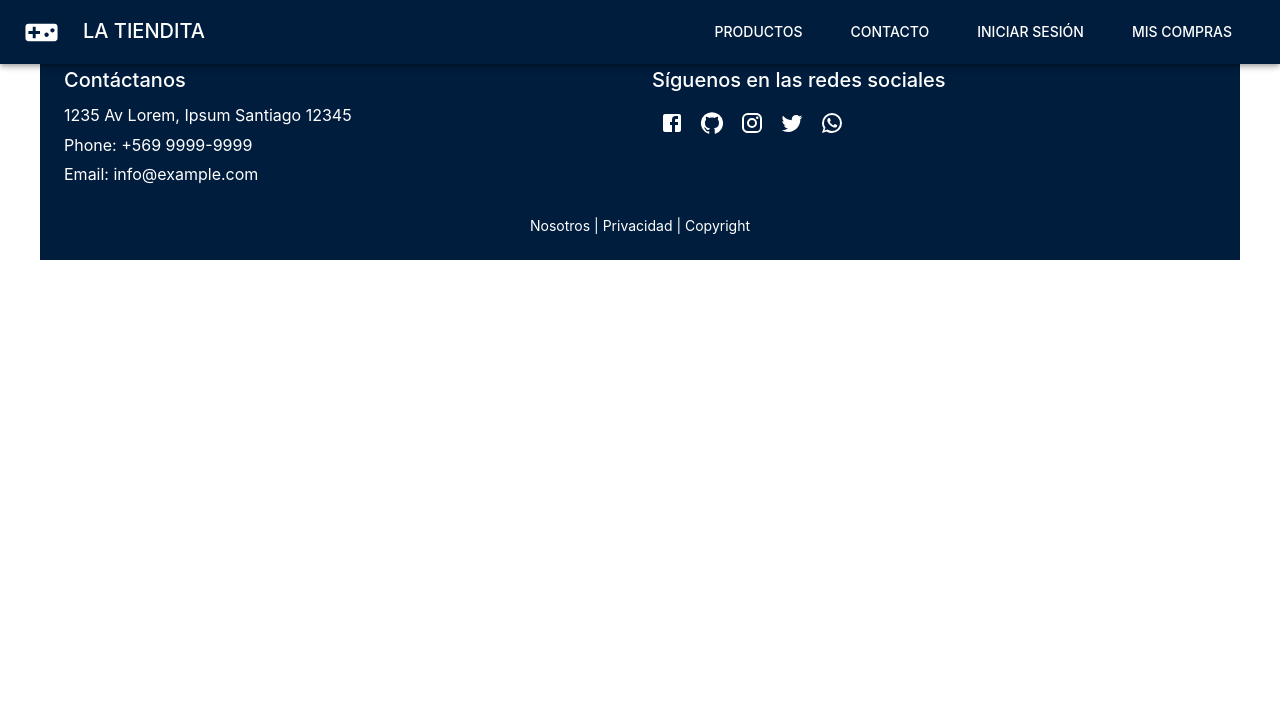
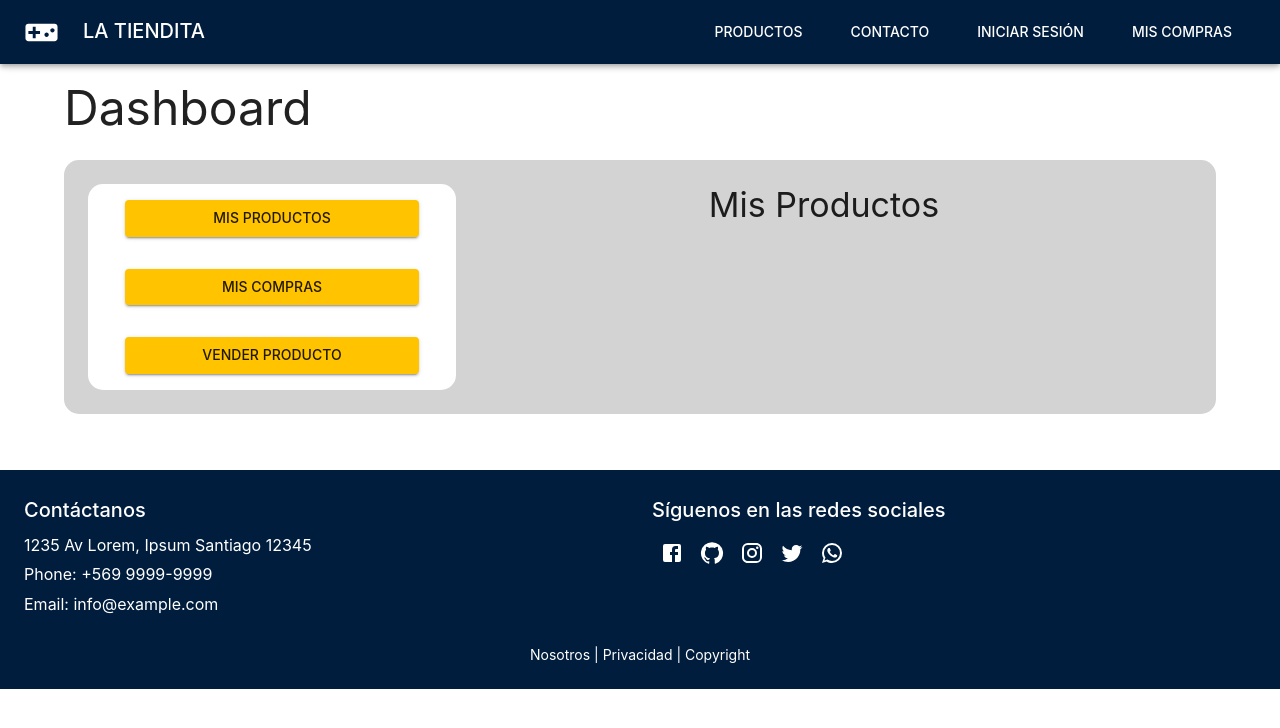
Before and after one commit to jtca94/proyectoFinal, a React (Vite) app in the folder client/: page /dashboard/ in a window 1280 px wide. Shown: the top 728 px of the page. Built offline with nearby package versions, Linux system fonts and the light colour scheme.

Commit message:
added dashboard in /dashboard

```diff
--- a/client/src/App.jsx
+++ b/client/src/App.jsx
@@ -7,6 +7,7 @@ import Login from "./pages/LoginRegister/Login";
 import Register from "./pages/LoginRegister/Register";
 import Productos from "./pages/Productos/Productos";
 import Carro from "./pages/Carro/Carro";
+import Dashboard from "./pages/Dashboard/Dashboard";
 
 
 const App = () => {
@@ -19,7 +20,10 @@ const App = () => {
         <Route path="/login" element={<Login/>} />
         <Route path="/register" element={<Register/>} />
         <Route path="/productos" element={<Productos/>} />
+        {/* este si es que no se ha logeado el boton estará como disabled */}
         <Route path="/pedidos" element={<Carro/>} />
+        {/* para entrar al dashboard no hay boton aun, hay que ingresar manualmente /dashboard */}
+        <Route path="/dashboard" element={<Dashboard/>} />
       </Routes>
       <Footer />
     </>
--- a/client/src/components/Footer/Footer.jsx
+++ b/client/src/components/Footer/Footer.jsx
@@ -4,7 +4,7 @@ import { Facebook, GitHub, Instagram, Twitter, WhatsApp } from "@mui/icons-mater
 function Footer() {
   return (
     <footer>
-      <Container maxWidth="lg" sx={{backgroundColor: 'primary.main', color: '#fff', pb: 3}}>
+      <Container maxWidth='false' sx={{backgroundColor: 'primary.main', color: '#fff', pb: 3}}>
         <Grid container spacing={3}>
           <Grid item xs={12} sm={6}>
             <Typography variant="h6" gutterBottom>
--- a/client/src/pages/Dashboard/Dashboard.jsx
+++ b/client/src/pages/Dashboard/Dashboard.jsx
@@ -1,9 +1,55 @@
-import {Container} from "@mui/material";
+import {Button, Container, Grid, Typography} from "@mui/material";
 
 const Dashboard = () => {
   return (
-    <Container maxWidth="lg">
-      <h1>Dashboard</h1>
+    <Container maxWidth="lg" sx={{my: 10}}>
+      <Typography component="h1" variant="h3" sx={{mb: 3}}>
+        Dashboard
+      </Typography>
+      <Grid
+        container
+        sx={{backgroundColor: "lightgray", borderRadius: "15px", p: 3}}
+      >
+        <Grid
+          item
+          xs={12}
+          md={4}
+          sx={{backgroundColor: "#fff", textAlign: "center", borderRadius: "15px"}}
+        >
+          <Button
+            color="secondary"
+            variant="contained"
+            sx={{m: 2, width: "80%"}}
+          >
+            Mis Productos
+          </Button>
+          <Button
+            color="secondary"
+            variant="contained"
+            sx={{m: 2, width: "80%"}}
+          >
+            Mis Compras
+          </Button>
+          <Button
+            color="secondary"
+            variant="contained"
+            sx={{m: 2, width: "80%"}}
+          >
+            Vender Producto
+          </Button>
+        </Grid>
+        <Grid item xs={12} md={8}>
+          <Container>
+            <Typography
+              component="h2"
+              variant="h4"
+              sx={{mb: 3, textAlign: "center"}}
+            >
+              Mis Productos
+            </Typography>
+          </Container>
+        </Grid>
+      </Grid>
     </Container>
   );
 };
```
